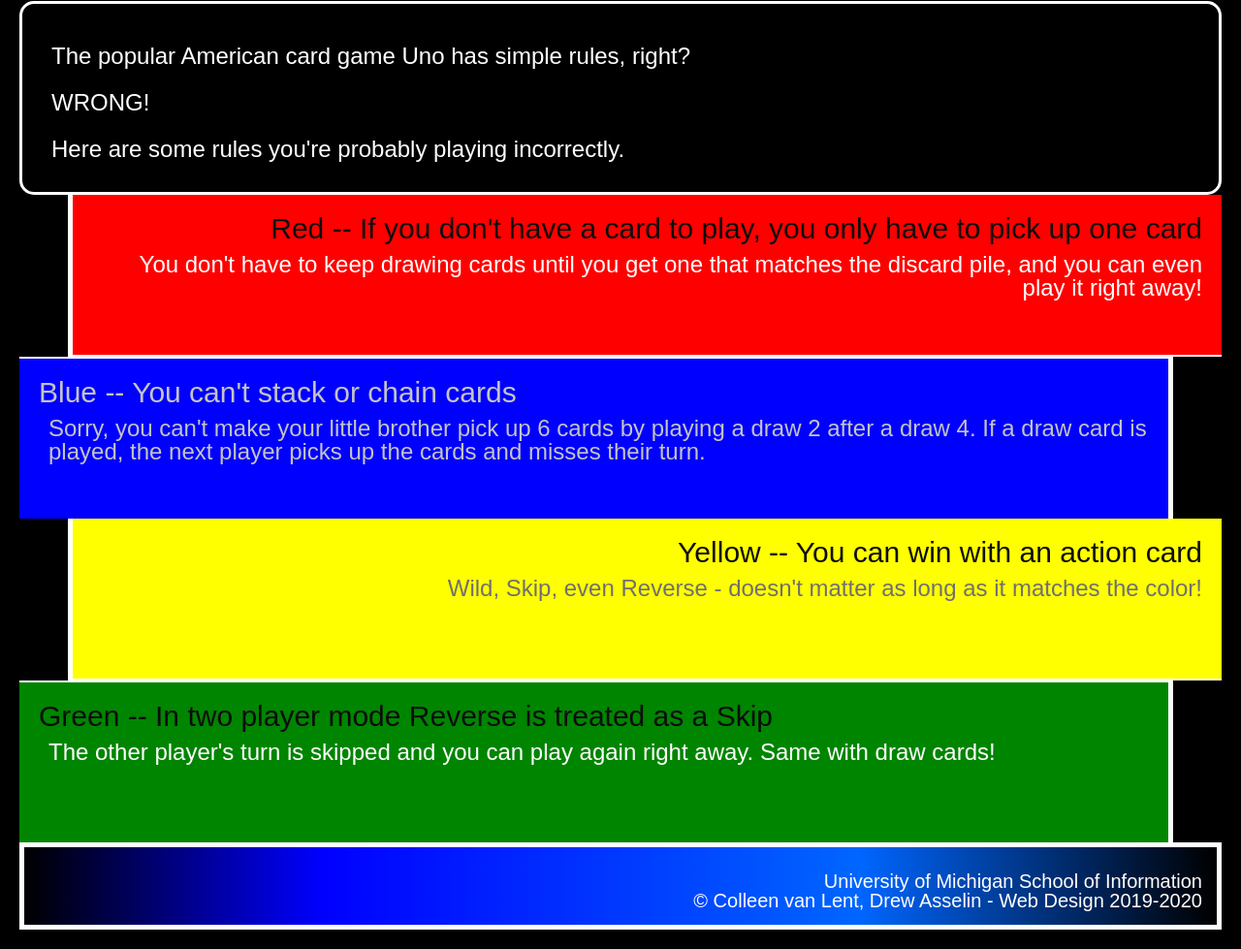
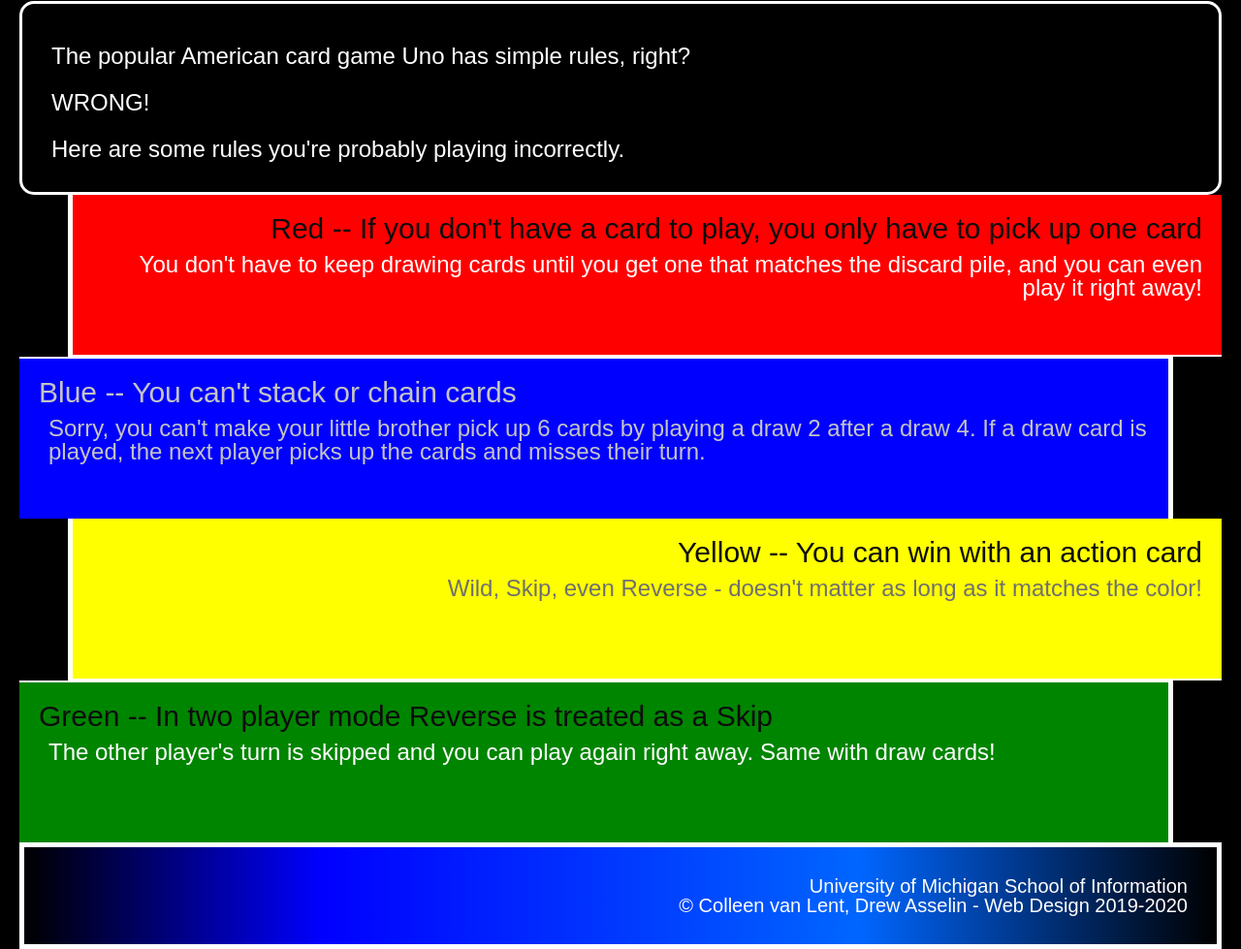
Before and after one commit to milivij/hw2-w25, a plain HTML site: page index.html in a window 1280 px wide. Shown: the part 327-1306 px from the top of the page at 97% size. Drawn offline with Linux system fonts and the light colour scheme.

Commit message:
Add files via upload

```diff
--- a/css/style.css
+++ b/css/style.css
@@ -126,5 +126,9 @@ footer{
 }
 
 footer p {
+    padding-top: 15px;
+    padding-bottom: 15px;
+    padding-right: 15px;
+    padding-left: 0px;
     font-size: 20px;
 }
```
